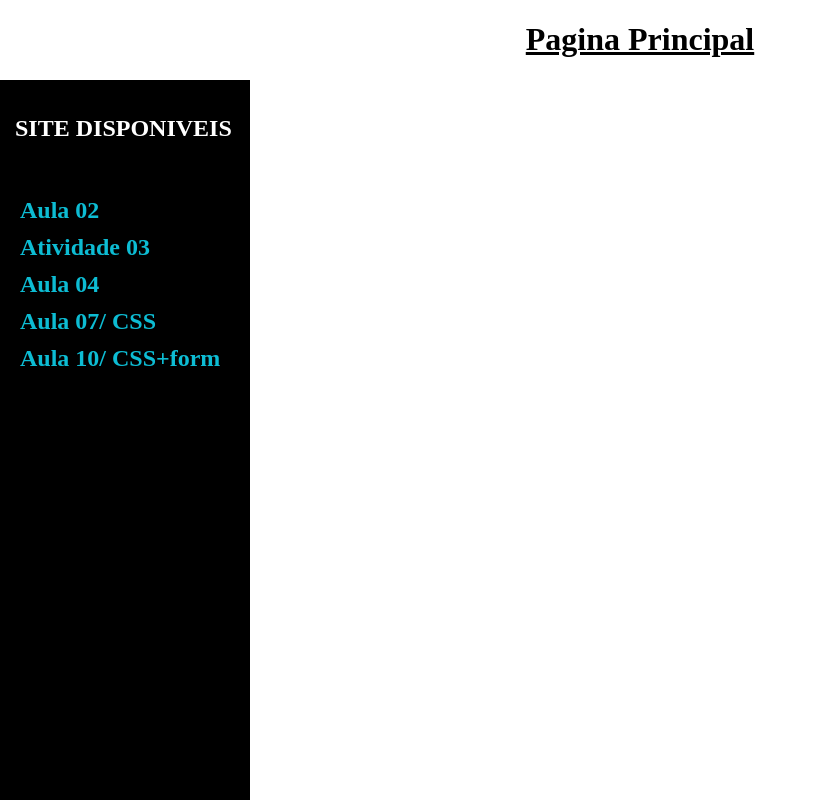
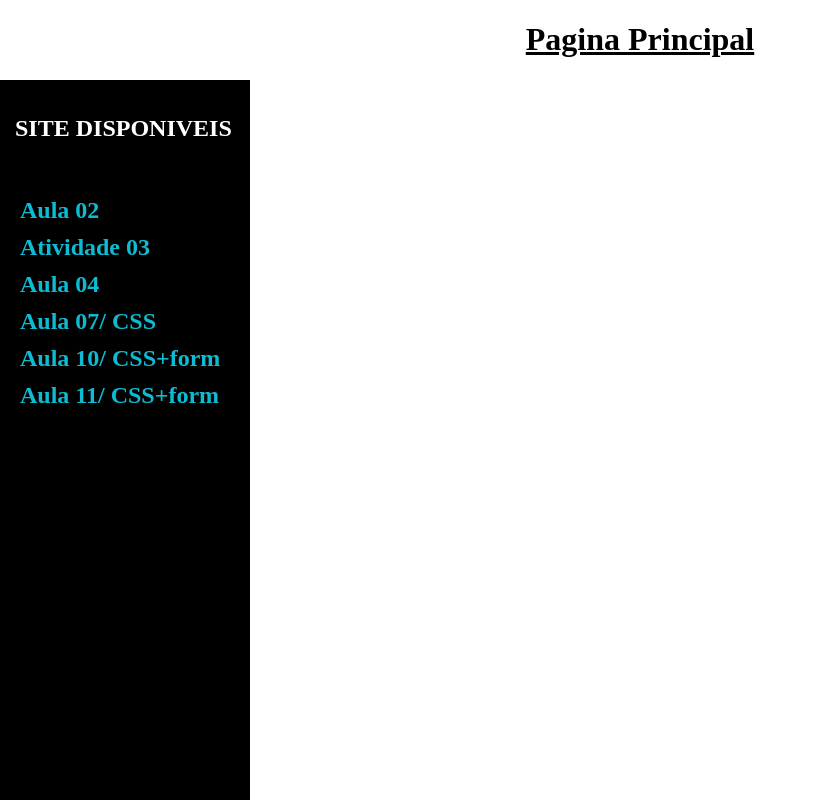
Before and after one commit to Duarte-Monteiro/Duarte-Monteiro.github.io, a plain HTML site: page index.html in a window 1280 px wide. Shown: the whole page, without its empty margins (0-818 px from the left). Drawn offline with Linux system fonts and the light colour scheme.

Commit message:
add animacao

```diff
--- a/index.html
+++ b/index.html
@@ -25,7 +25,7 @@
                     <li><a href="Aula 04\Aula4.html">Aula 04 </a></li> <!-- link para pagina da aula 4 -->
                     <li><a href="Aula 07\IntroducaoCss.html">Aula 07/ CSS</a></li> <!-- link para pagina da aula 7 -->
                     <li><a href="Aula 10\aula10.html">Aula 10/ CSS+form</a></li><!-- linka para pagina da aula 10 -->
-
+                    <li><a href="Aula 11\Animacao.htm">Aula 11/ CSS+form</a></li>
                 </ol>
             </h2>
         </div>
```
